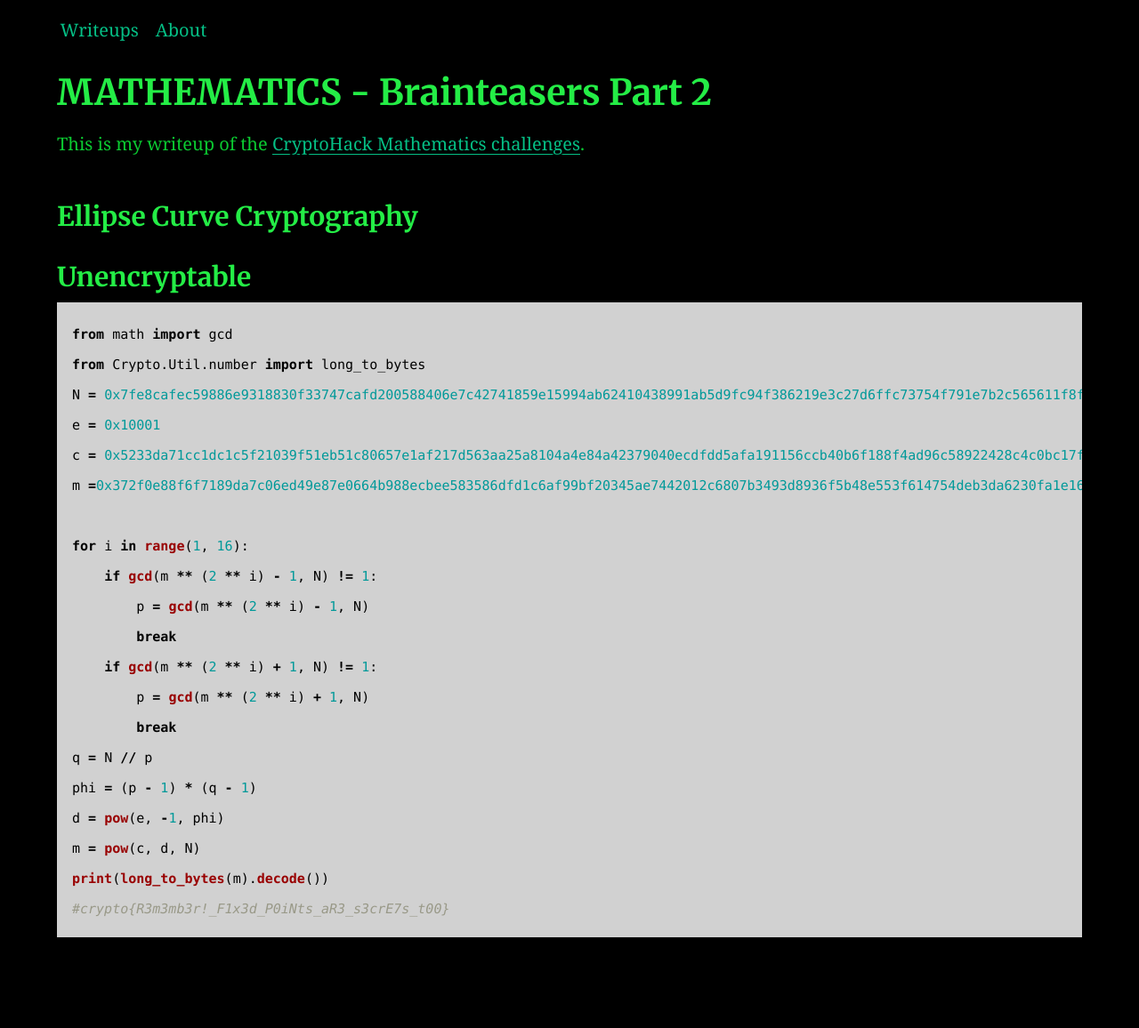
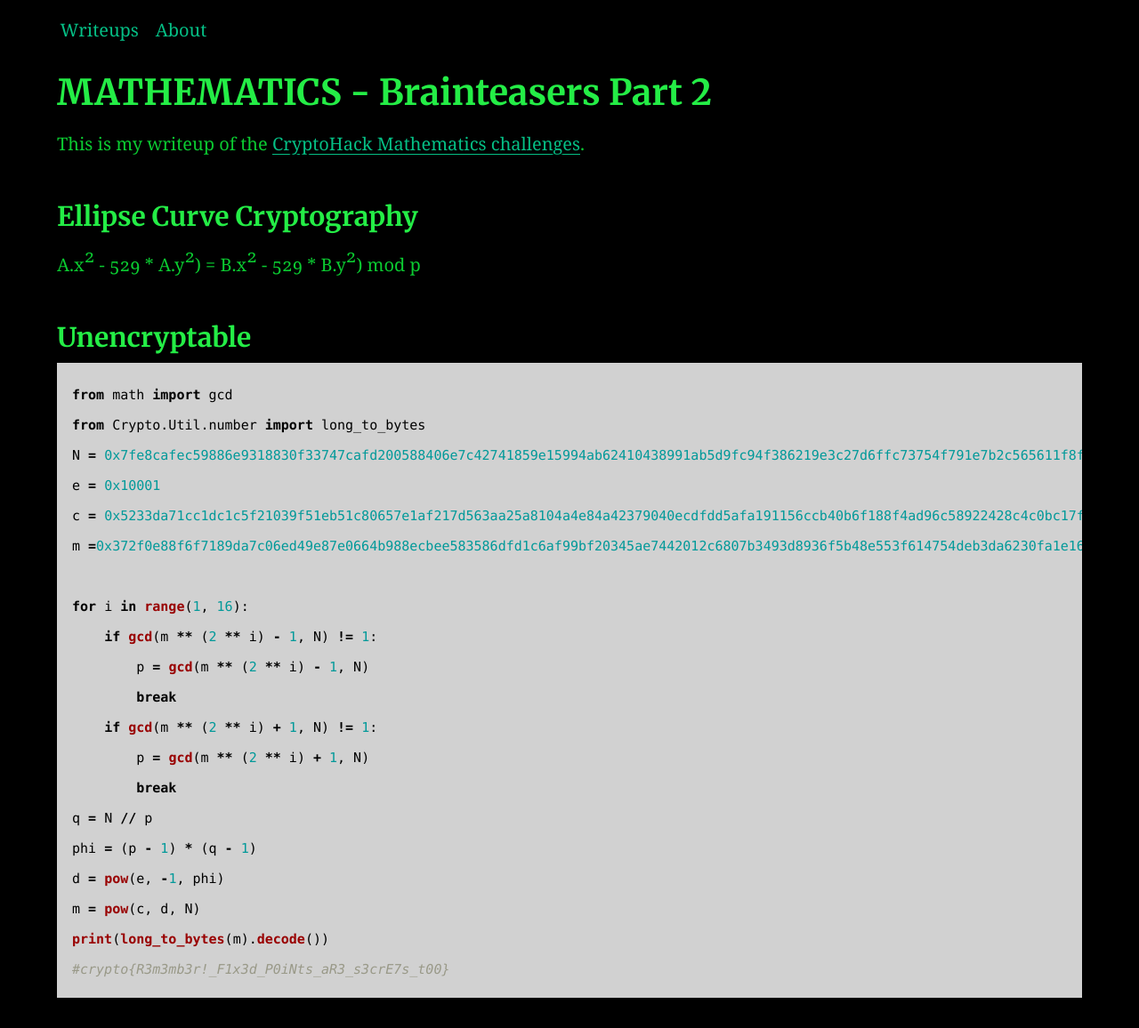
Before and after one commit to AC01010/Connor-McCartney.github.io, a Jekyll site: the page built from _posts/2014-01-07-Cryptohackmathbrain2.md, in a window 1280 px wide. Shown: the whole page at 89% size. Built offline with Jekyll 4.4.1, drawn with Linux system fonts in a browser that asks for light colours; before the commit the page ends 1088 px from its top, so only the background shows below that.

Commit message:
Update 2014-01-07-Cryptohackmathbrain2.md

```diff
--- a/_posts/2014-01-07-Cryptohackmathbrain2.md
+++ b/_posts/2014-01-07-Cryptohackmathbrain2.md
@@ -10,7 +10,7 @@ This is my writeup of the [CryptoHack Mathematics challenges](https://cryptohack
 
 ### Ellipse Curve Cryptography
 
-
+A.x<sup>2</sup> - 529 * A.y<sup>2</sup>) = B.x<sup>2</sup> - 529 * B.y<sup>2</sup>) mod p
 
 
 ### Unencryptable
```
